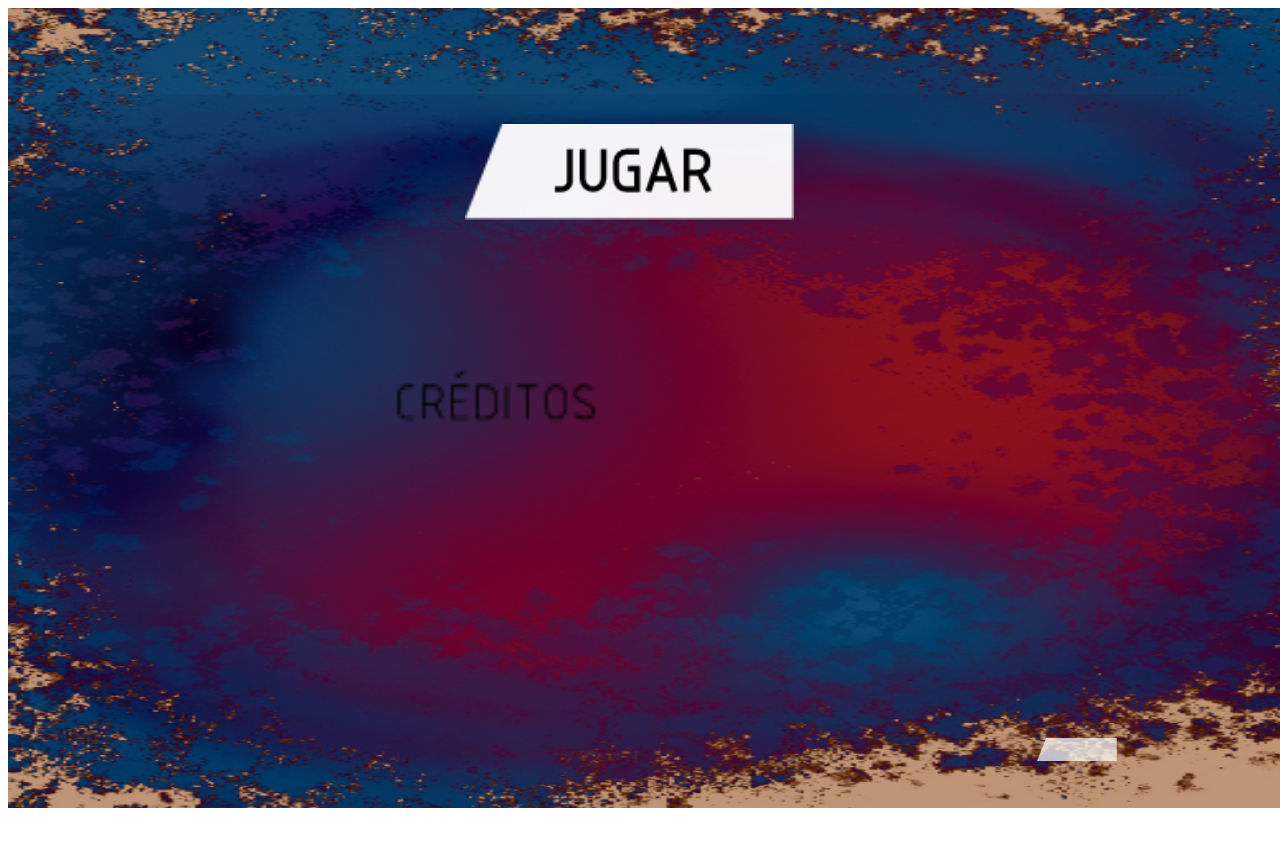
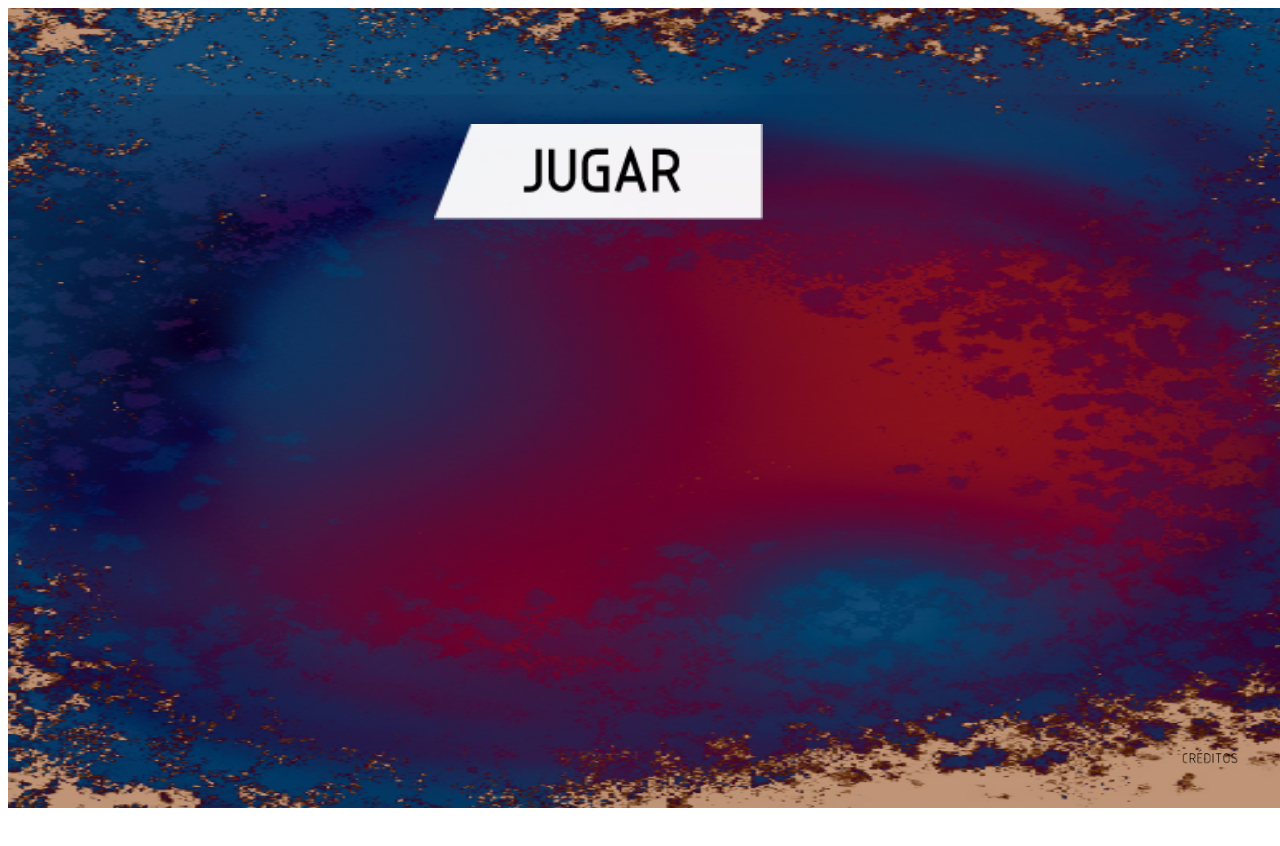
Before and after one commit to VictorR16/TetrisToTheTop, a plain HTML site: page index.html in a window 1280 px wide. Drawn offline with Linux system fonts and the light colour scheme.

Commit message:
Ubicacion Menu 1

```diff
--- a/css/main.css
+++ b/css/main.css
@@ -75,7 +75,7 @@
 
 #fondoTextoCreditos{
     position: relative;
-    top: -420px;
+    top: -391;
     right: 85px;
     height: 23px;
     margin: 0px;
@@ -85,9 +85,9 @@
 
 #creditosTexto{
     position: relative;
-    height:66px;
-    top:-820px;
-    right: 152px;
+    height:18px;
+    top:-415px;
+    right: -6px;
 
 }
 
```
